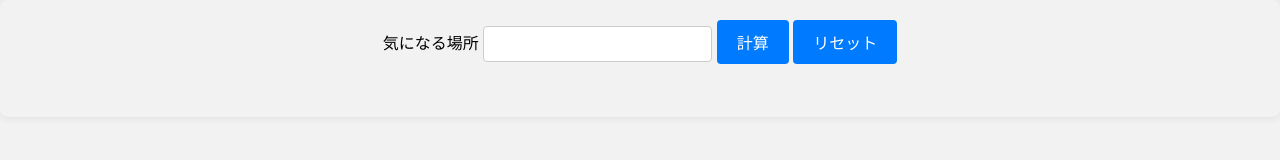
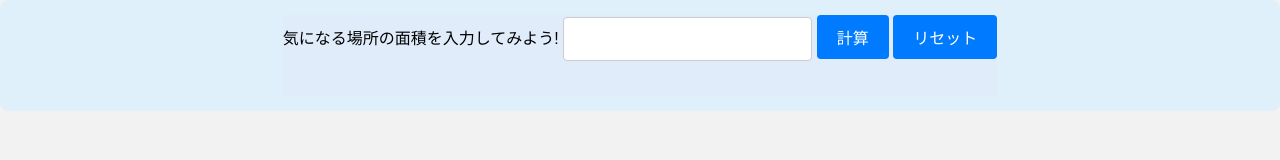
Before and after one commit to rintarotajima/Javascript, a plain HTML site: page createApp/tokyo_dome_calculator.html in a window 1280 px wide. Shown: the top 160 px of the page. Drawn offline with Linux system fonts and the light colour scheme.

Commit message:
[update]コールバック関数の利用&レイアウト調整

```diff
--- a/createApp/tokyo_dome_calculator.css
+++ b/createApp/tokyo_dome_calculator.css
@@ -11,18 +11,22 @@ body {
 }
 
 .container {
-    background-color: transparent;
-    padding: 20px;
+    padding: 15px;
     border-radius: 8px;
-    box-shadow: 0 0 10px rgba(0,0,0, 0.1);
+    text-align: center;
+    background-color: #e0f0fa;
 }
 
 .content {
     text-align: center;
+    background-color: #e0ecfa;
+    display: inline-block;
 }
 
+
+
 input[type="number"] {
-    padding: 8px 10px;
+    padding: 12px 20px;
     font-size: 16px;
     border: 1px solid #ccc;
     border-radius: 4px;
--- a/createApp/tokyo_dome_calculator.html
+++ b/createApp/tokyo_dome_calculator.html
@@ -9,7 +9,7 @@
 <body>
     <div class="container">
         <div class="content">
-            <label for="inputArea">気になる場所</label>
+            <label for="inputArea">気になる場所の面積を入力してみよう!</label>
             <input type="number" id="inputArea">
             <button id="calculateBtn">計算</button>
             <button id="resetBtn">リセット</button>
--- a/createApp/tokyo_dome_calculator.js
+++ b/createApp/tokyo_dome_calculator.js
@@ -28,5 +28,28 @@ function resetTokyoDome() {
 
 
 // イベントリスナーの設定
-button.addEventListener("click", calculateTokyoDome); // ボタンがクリックされたときに，calulateTokyoDome 関数を呼び出す.
-reset.addEventListener("click", resetTokyoDome); // ボタンがクリックされたときに，resetTokyoDome 関数を呼び出す.
+// ボタンがクリックされたときに，calulateTokyoDome 関数を呼び出す.
+button.addEventListener("click", function() {
+    calculateTokyoDome();
+});
+// ボタンがクリックされたときに，resetTokyoDome 関数を呼び出す.
+reset.addEventListener("click", function() {
+    resetTokyoDome();
+});
+
+
+/** Javascriptの知識
+ * DOMとは？
+ * DOM（Document Object Model）はWebページやXML文書のプロフラム内での表現を提供する階層的なオブジェクトの集合体
+ * →HTMLやXML文書の構造を表現し，プロフラムからアクセスや操作が可能になる=Javascriptのオブジェクトとして扱える.
+ *
+ * オブジェクトとは？
+ * オブジェクトはデータとそのデータに関する操作をまとめたもので，特定のプロパティ（データ）とメソッド（操作）を持っている
+ * 例）オブジェクトが自転車だとみなすと，プロパティとして色や速度，メソッドとして走る，止まるなどがあるイメージ
+ *
+ * DOM要素の取得とは？
+ * JavascriptによってHTML文書内の特定の要素にアクセスするためには，その要素を取得する必要がある．
+ * そこで，document.getElementById()メソッドを使うとHTML要素のID属性に基づいて要素を取得する.
+ *
+ *
+ */
```
